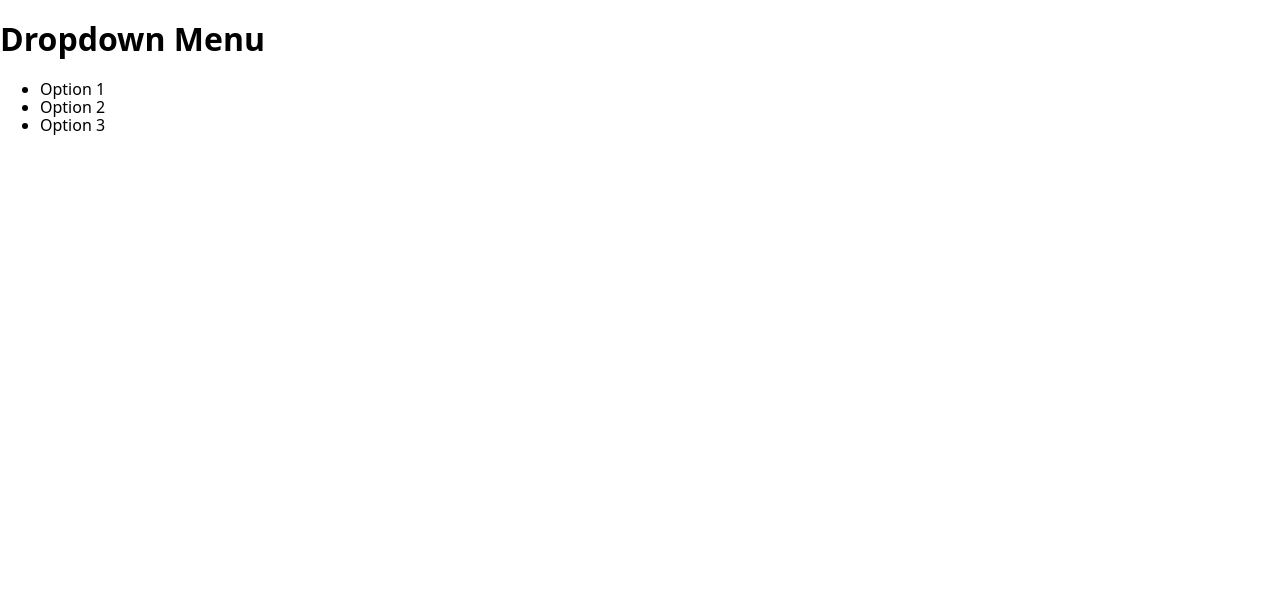
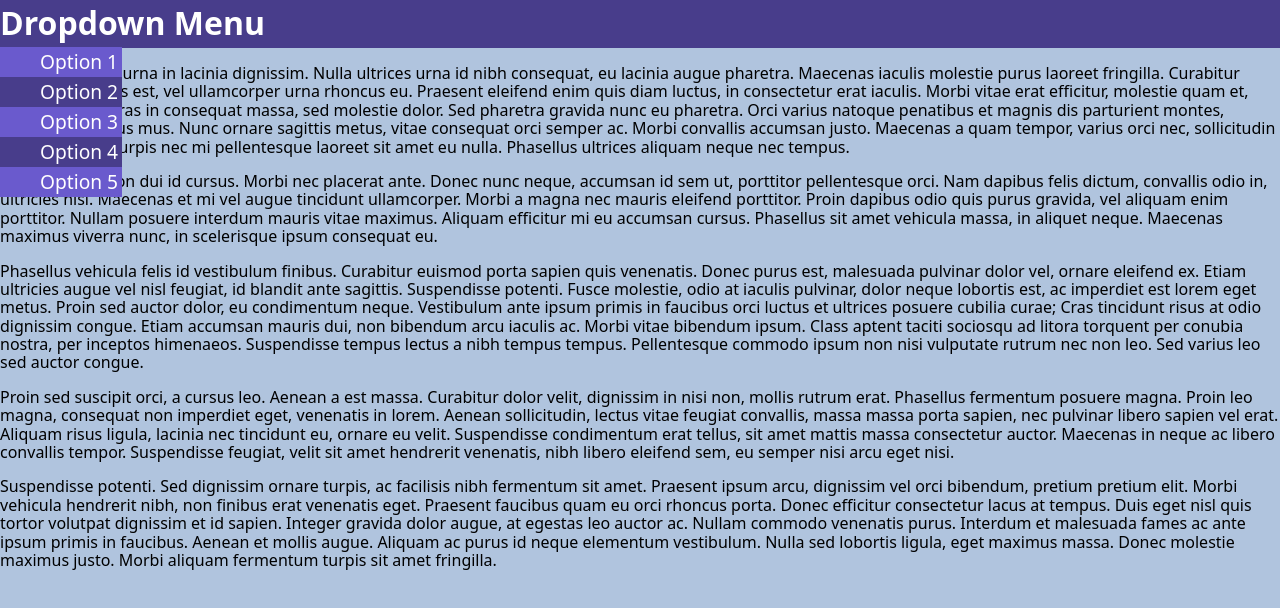
Before and after one commit to CyberDagger/odin_dropdown, a website built with webpack: page src/template.html in a window 1280 px wide. Built offline with nearby package versions, Linux system fonts and the light colour scheme.

Commit message:
Placeholder content and formatting

```diff
--- a/src/styles.css
+++ b/src/styles.css
@@ -1,3 +1,38 @@
 body {
     font-family: system-ui, -apple-system, BlinkMacSystemFont, 'Segoe UI', Roboto, Oxygen, Ubuntu, Cantarell, 'Open Sans', 'Helvetica Neue', sans-serif;
+    background-color: lightsteelblue;
 }
+
+header {
+    background-color: darkslateblue;
+    color: white;
+    height: 3em;
+}
+
+.drop-title {
+    margin: 0;
+    padding: 5px 0;
+}
+
+.drop-list {
+    list-style-type: none;
+    margin-top: 0;
+    display: flex;
+    flex-direction: column;
+    align-items: flex-start;
+    padding-left: 0;
+}
+
+.drop-list > li {
+    z-index: 1;
+    padding: 4px 4px 4px 40px;
+    font-size: 1.2em;
+}
+
+.drop-list > li:nth-child(odd) {
+    background-color: slateblue;
+}
+
+.drop-list > li:nth-child(even) {
+    background-color: darkslateblue;
+}
--- a/src/template.html
+++ b/src/template.html
@@ -6,13 +6,24 @@
     <title>Dropdown</title>
   </head>
   <body>
+    <header>
       <div class="dropdown">
         <h1 class="drop-title">Dropdown Menu</h1>
         <ul class="drop-list">
           <li>Option 1</li>
           <li>Option 2</li>
           <li>Option 3</li>
+          <li>Option 4</li>
+          <li>Option 5</li>
         </ul>
       </div>
+    </header>
+    <main>
+      <p>Quisque viverra urna in lacinia dignissim. Nulla ultrices urna id nibh consequat, eu lacinia augue pharetra. Maecenas iaculis molestie purus laoreet fringilla. Curabitur tincidunt tempus est, vel ullamcorper urna rhoncus eu. Praesent eleifend enim quis diam luctus, in consectetur erat iaculis. Morbi vitae erat efficitur, molestie quam et, consequat ex. Cras in consequat massa, sed molestie dolor. Sed pharetra gravida nunc eu pharetra. Orci varius natoque penatibus et magnis dis parturient montes, nascetur ridiculus mus. Nunc ornare sagittis metus, vitae consequat orci semper ac. Morbi convallis accumsan justo. Maecenas a quam tempor, varius orci nec, sollicitudin metus. Proin a turpis nec mi pellentesque laoreet sit amet eu nulla. Phasellus ultrices aliquam neque nec tempus.</p>
+      <p>Fusce ultrices non dui id cursus. Morbi nec placerat ante. Donec nunc neque, accumsan id sem ut, porttitor pellentesque orci. Nam dapibus felis dictum, convallis odio in, ultricies nisi. Maecenas et mi vel augue tincidunt ullamcorper. Morbi a magna nec mauris eleifend porttitor. Proin dapibus odio quis purus gravida, vel aliquam enim porttitor. Nullam posuere interdum mauris vitae maximus. Aliquam efficitur mi eu accumsan cursus. Phasellus sit amet vehicula massa, in aliquet neque. Maecenas maximus viverra nunc, in scelerisque ipsum consequat eu.</p>
+      <p>Phasellus vehicula felis id vestibulum finibus. Curabitur euismod porta sapien quis venenatis. Donec purus est, malesuada pulvinar dolor vel, ornare eleifend ex. Etiam ultricies augue vel nisl feugiat, id blandit ante sagittis. Suspendisse potenti. Fusce molestie, odio at iaculis pulvinar, dolor neque lobortis est, ac imperdiet est lorem eget metus. Proin sed auctor dolor, eu condimentum neque. Vestibulum ante ipsum primis in faucibus orci luctus et ultrices posuere cubilia curae; Cras tincidunt risus at odio dignissim congue. Etiam accumsan mauris dui, non bibendum arcu iaculis ac. Morbi vitae bibendum ipsum. Class aptent taciti sociosqu ad litora torquent per conubia nostra, per inceptos himenaeos. Suspendisse tempus lectus a nibh tempus tempus. Pellentesque commodo ipsum non nisi vulputate rutrum nec non leo. Sed varius leo sed auctor congue.</p>
+      <p>Proin sed suscipit orci, a cursus leo. Aenean a est massa. Curabitur dolor velit, dignissim in nisi non, mollis rutrum erat. Phasellus fermentum posuere magna. Proin leo magna, consequat non imperdiet eget, venenatis in lorem. Aenean sollicitudin, lectus vitae feugiat convallis, massa massa porta sapien, nec pulvinar libero sapien vel erat. Aliquam risus ligula, lacinia nec tincidunt eu, ornare eu velit. Suspendisse condimentum erat tellus, sit amet mattis massa consectetur auctor. Maecenas in neque ac libero convallis tempor. Suspendisse feugiat, velit sit amet hendrerit venenatis, nibh libero eleifend sem, eu semper nisi arcu eget nisi.</p>
+      <p>Suspendisse potenti. Sed dignissim ornare turpis, ac facilisis nibh fermentum sit amet. Praesent ipsum arcu, dignissim vel orci bibendum, pretium pretium elit. Morbi vehicula hendrerit nibh, non finibus erat venenatis eget. Praesent faucibus quam eu orci rhoncus porta. Donec efficitur consectetur lacus at tempus. Duis eget nisl quis tortor volutpat dignissim et id sapien. Integer gravida dolor augue, at egestas leo auctor ac. Nullam commodo venenatis purus. Interdum et malesuada fames ac ante ipsum primis in faucibus. Aenean et mollis augue. Aliquam ac purus id neque elementum vestibulum. Nulla sed lobortis ligula, eget maximus massa. Donec molestie maximus justo. Morbi aliquam fermentum turpis sit amet fringilla.</p>
+    </main>
   </body>
 </html>
```
Lines whose indentation alone changed are shown as unchanged.
